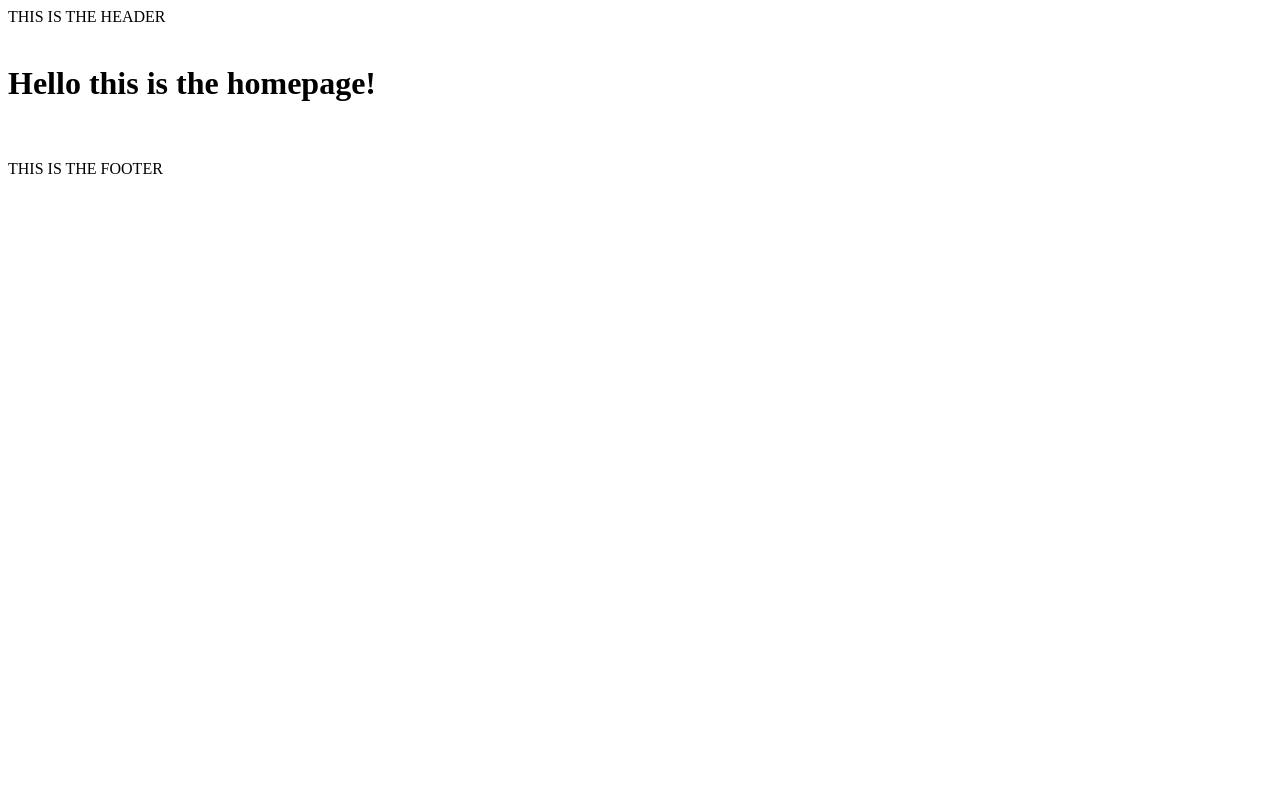
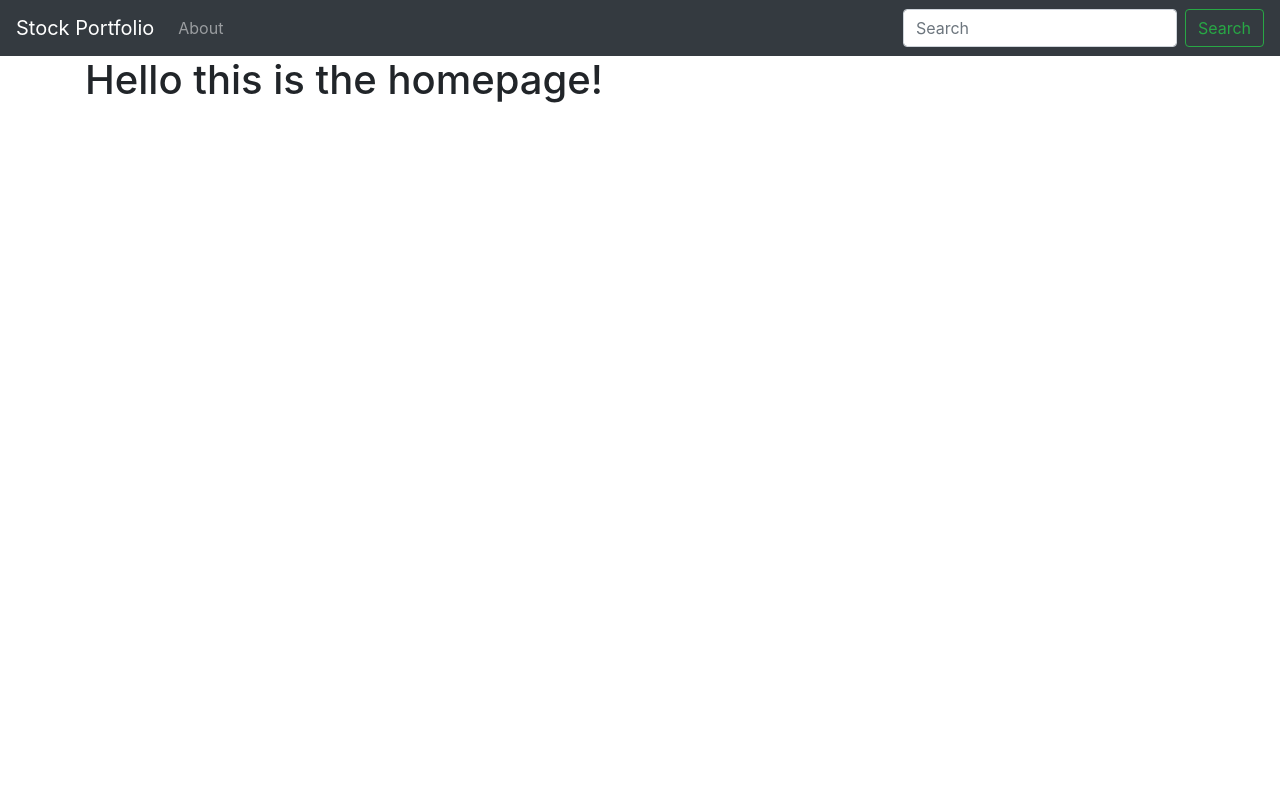
Before and after one commit to santiagoelie/stock-market-portfolio-python-django, a Django app: page / in a window 1280 px wide. Run offline with Django 3.2, Linux system fonts and the light colour scheme; some libraries are stand-ins or nearby versions.

Commit message:
add Bootstrap file
integrate bootstrap in base.html

```diff
--- a/quotes/templates/base.html
+++ b/quotes/templates/base.html
@@ -1,8 +1,45 @@
-THIS IS THE HEADER<br/><br/>
+<!doctype html>
+<html lang="en">
+  <head>
+    <!-- Required meta tags -->
+    <meta charset="utf-8">
+    <meta name="viewport" content="width=device-width, initial-scale=1, shrink-to-fit=no">
 
-{% block content %}
+    <!-- Bootstrap CSS -->
+    <link rel="stylesheet" href="https://stackpath.bootstrapcdn.com/bootstrap/4.5.0/css/bootstrap.min.css" integrity="sha384-9aIt2nRpC12Uk9gS9baDl411NQApFmC26EwAOH8WgZl5MYYxFfc+NcPb1dKGj7Sk" crossorigin="anonymous">
 
-{% endblock %}
+    <title>Stock Portfolio</title>
+  </head>
+  <body>
+    <nav class="navbar navbar-expand-lg navbar-dark bg-dark">
+        <a class="navbar-brand" href="/">Stock Portfolio</a>
+        <button class="navbar-toggler" type="button" data-toggle="collapse" data-target="#navbarSupportedContent" aria-controls="navbarSupportedContent" aria-expanded="false" aria-label="Toggle navigation">
+          <span class="navbar-toggler-icon"></span>
+        </button>
 
-<br/><br/>
-THIS IS THE FOOTER
+        <div class="collapse navbar-collapse" id="navbarSupportedContent">
+          <ul class="navbar-nav mr-auto">
+            <li class="nav-item">
+              <a class="nav-link" href="/about.html">About</a>
+            </li>
+          </ul>
+          <form class="form-inline my-2 my-lg-0">
+            <input class="form-control mr-sm-2" type="search" placeholder="Search" aria-label="Search">
+            <button class="btn btn-outline-success my-2 my-sm-0" type="submit">Search</button>
+          </form>
+        </div>
+    </nav>
+
+    <div class="container"?>
+        {% block content %}
+
+        {% endblock %}
+    </div>
+
+    <!-- Optional JavaScript -->
+    <!-- jQuery first, then Popper.js, then Bootstrap JS -->
+    <script src="https://code.jquery.com/jquery-3.5.1.slim.min.js" integrity="sha384-DfXdz2htPH0lsSSs5nCTpuj/zy4C+OGpamoFVy38MVBnE+IbbVYUew+OrCXaRkfj" crossorigin="anonymous"></script>
+    <script src="https://cdn.jsdelivr.net/npm/popper.js@1.16.0/dist/umd/popper.min.js" integrity="sha384-Q6E9RHvbIyZFJoft+2mJbHaEWldlvI9IOYy5n3zV9zzTtmI3UksdQRVvoxMfooAo" crossorigin="anonymous"></script>
+    <script src="https://stackpath.bootstrapcdn.com/bootstrap/4.5.0/js/bootstrap.min.js" integrity="sha384-OgVRvuATP1z7JjHLkuOU7Xw704+h835Lr+6QL9UvYjZE3Ipu6Tp75j7Bh/kR0JKI" crossorigin="anonymous"></script>
+  </body>
+</html>
```
